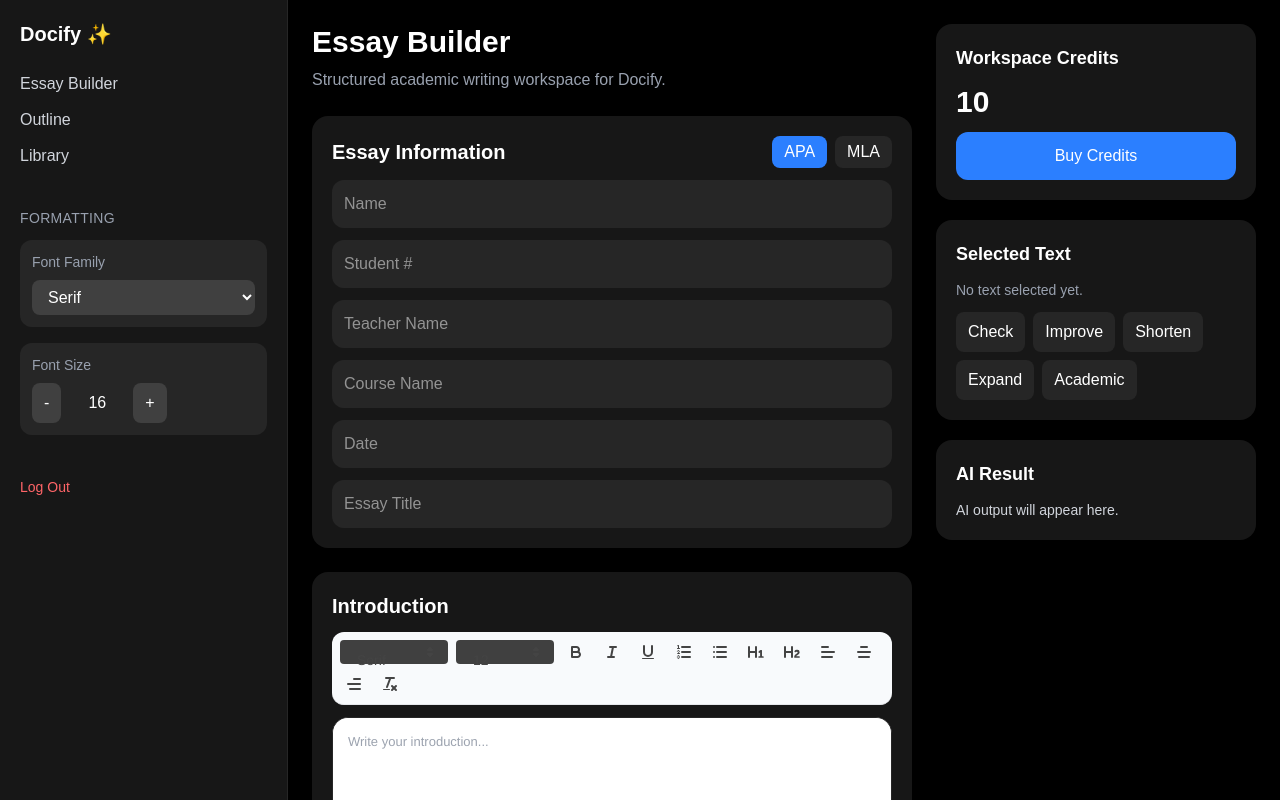
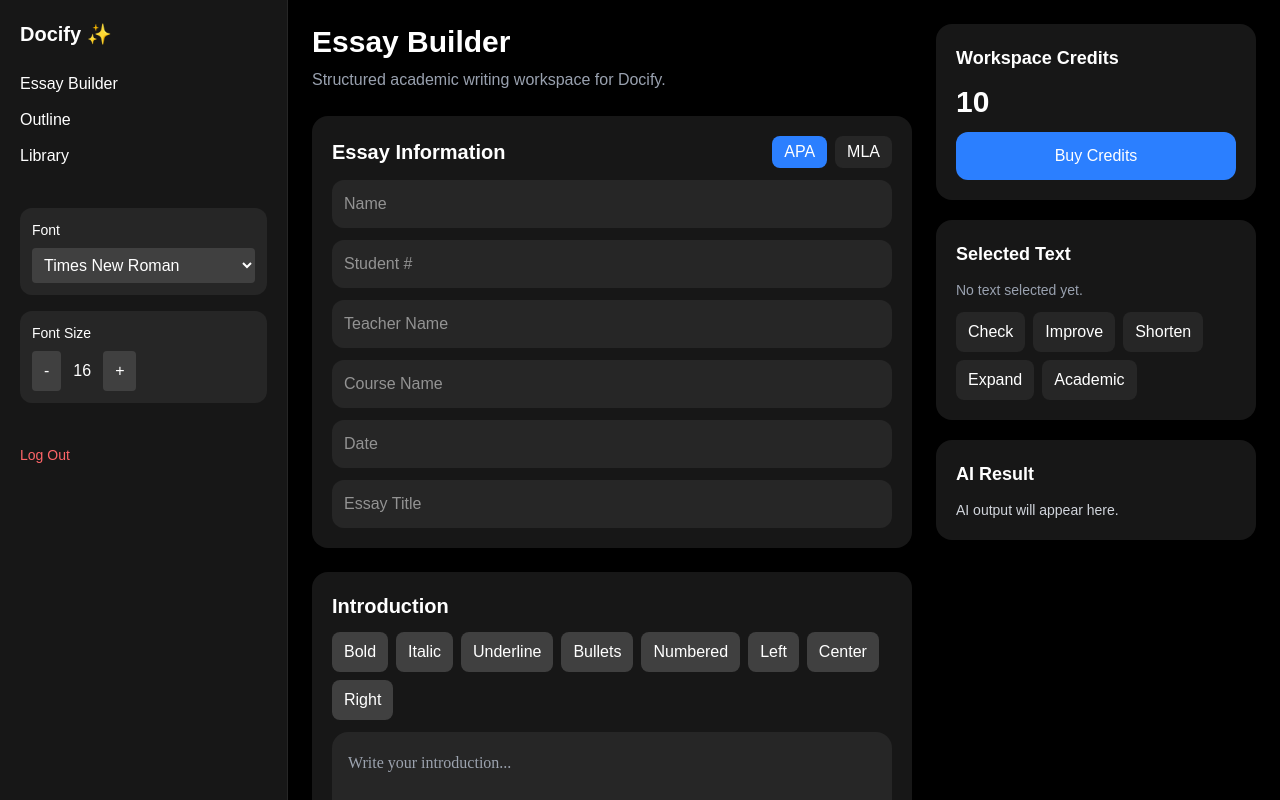
Before and after one commit to officialraman23/docify-web, a Next.js app: page /dashboard/essay in a window 1280 px wide. Shown: the top 800 px of the page. Built offline with nearby package versions, Linux system fonts and the light colour scheme.

Commit message:
sync latest local changes

```diff
--- a/app/dashboard/layout.tsx
+++ b/app/dashboard/layout.tsx
@@ -4,78 +4,52 @@
 import {
   FormattingProvider,
   useFormatting,
-  type EditorFontName,
 } from "@/components/editor/FormattingContext";
 
-function DashboardShell({ children }: { children: React.ReactNode }) {
-  const {
-    fontFamily,
-    setFontFamily,
-    fontSize,
-    increaseFontSize,
-    decreaseFontSize,
-  } = useFormatting();
+function Sidebar() {
+  const { font, setFont, fontSize, increaseFont, decreaseFont } =
+    useFormatting();
 
   return (
-    <div className="min-h-screen bg-black text-white">
-      <div className="flex">
-        <aside className="w-72 h-screen sticky top-0 bg-neutral-900 p-5 border-r border-neutral-800 overflow-y-auto">
-          <div>
+    <aside className="w-72 h-screen sticky top-0 bg-neutral-900 p-5 border-r border-neutral-800">
       <h1 className="text-xl font-bold mb-6">Docify ✨</h1>
 
       <div className="space-y-3">
-              <Link href="/dashboard/essay" className="block text-gray-300 hover:text-white">
+        <Link href="/dashboard/essay" className="block">
           Essay Builder
         </Link>
-              <Link href="/dashboard/outline" className="block text-gray-300 hover:text-white">
+        <Link href="/dashboard/outline" className="block">
           Outline
         </Link>
-              <Link href="/dashboard/library" className="block text-gray-300 hover:text-white">
+        <Link href="/dashboard/library" className="block">
           Library
         </Link>
       </div>
 
-            <div className="mt-10">
-              <h2 className="text-sm uppercase tracking-wide text-gray-400 mb-3">
-                Formatting
-              </h2>
-
-              <div className="space-y-4">
-                <div className="bg-neutral-800 rounded-xl p-3">
-                  <p className="text-sm text-gray-400 mb-2">Font Family</p>
+      <div className="mt-10 space-y-4">
+        <div className="bg-neutral-800 p-3 rounded-xl">
+          <p className="text-sm mb-2">Font</p>
           <select
-                    value={fontFamily}
-                    onChange={(e) =>
-                      setFontFamily(e.target.value as EditorFontName)
-                    }
-                    className="w-full bg-neutral-700 rounded-lg px-3 py-2 outline-none"
+            value={font}
+            onChange={(e) => setFont(e.target.value as any)}
+            className="w-full bg-neutral-700 p-2 rounded"
           >
-                    <option value="serif">Serif</option>
-                    <option value="sans">Sans</option>
-                    <option value="monospace">Monospace</option>
+            <option value="serif">Times New Roman</option>
+            <option value="sans">Arial / Calibri</option>
+            <option value="mono">Monospace</option>
           </select>
         </div>
 
-                <div className="bg-neutral-800 rounded-xl p-3">
-                  <p className="text-sm text-gray-400 mb-2">Font Size</p>
+        <div className="bg-neutral-800 p-3 rounded-xl">
+          <p className="text-sm mb-2">Font Size</p>
           <div className="flex items-center gap-3">
-                    <button
-                      onClick={decreaseFontSize}
-                      className="bg-neutral-700 px-3 py-2 rounded-lg"
-                    >
+            <button onClick={decreaseFont} className="bg-neutral-700 px-3 py-2 rounded">
               -
             </button>
-                    <div className="min-w-[48px] text-center font-medium">
-                      {fontSize}
-                    </div>
-                    <button
-                      onClick={increaseFontSize}
-                      className="bg-neutral-700 px-3 py-2 rounded-lg"
-                    >
+            <span>{fontSize}</span>
+            <button onClick={increaseFont} className="bg-neutral-700 px-3 py-2 rounded">
               +
             </button>
-                  </div>
-                </div>
           </div>
         </div>
       </div>
@@ -84,21 +58,16 @@
         <button className="text-red-400 text-sm">Log Out</button>
       </div>
     </aside>
-
-        <main className="flex-1 p-6 overflow-x-hidden">{children}</main>
-      </div>
-    </div>
   );
 }
 
-export default function DashboardLayout({
-  children,
-}: {
-  children: React.ReactNode;
-}) {
+export default function Layout({ children }: any) {
   return (
     <FormattingProvider>
-      <DashboardShell>{children}</DashboardShell>
+      <div className="flex bg-black text-white min-h-screen">
+        <Sidebar />
+        <main className="flex-1 p-6">{children}</main>
+      </div>
     </FormattingProvider>
   );
 }
--- a/components/editor/FormattingContext.tsx
+++ b/components/editor/FormattingContext.tsx
@@ -2,14 +2,14 @@
 
 import { createContext, useContext, useState } from "react";
 
-export type EditorFontName = "serif" | "sans" | "monospace";
+export type EditorFont = "serif" | "sans" | "mono";
 
 type FormattingContextType = {
-  fontFamily: EditorFontName;
-  setFontFamily: (value: EditorFontName) => void;
+  font: EditorFont;
+  setFont: (value: EditorFont) => void;
   fontSize: number;
-  increaseFontSize: () => void;
-  decreaseFontSize: () => void;
+  increaseFont: () => void;
+  decreaseFont: () => void;
 };
 
 const FormattingContext = createContext<FormattingContextType | null>(null);
@@ -19,25 +19,25 @@
 }: {
   children: React.ReactNode;
 }) {
-  const [fontFamily, setFontFamily] = useState<EditorFontName>("serif");
+  const [font, setFont] = useState<EditorFont>("serif");
   const [fontSize, setFontSize] = useState(16);
 
-  const increaseFontSize = () => {
+  const increaseFont = () => {
     setFontSize((prev) => Math.min(prev + 1, 32));
   };
 
-  const decreaseFontSize = () => {
+  const decreaseFont = () => {
     setFontSize((prev) => Math.max(prev - 1, 10));
   };
 
   return (
     <FormattingContext.Provider
       value={{
-        fontFamily,
-        setFontFamily,
+        font,
+        setFont,
         fontSize,
-        increaseFontSize,
-        decreaseFontSize,
+        increaseFont,
+        decreaseFont,
       }}
     >
       {children}
--- a/components/editor/RichTextEditor.tsx
+++ b/components/editor/RichTextEditor.tsx
@@ -1,6 +1,6 @@
 "use client";
 
-import { useEffect, useId, useRef } from "react";
+import { useEffect, useRef } from "react";
 import { useFormatting } from "@/components/editor/FormattingContext";
 
 type RichTextEditorProps = {
@@ -9,189 +9,157 @@
   placeholder?: string;
 };
 
+function getFontFamily(font: string) {
+  if (font === "serif") return '"Times New Roman", Times, serif';
+  if (font === "sans") return "Arial, Helvetica, sans-serif";
+  if (font === "mono") return "Menlo, Monaco, monospace";
+  return '"Times New Roman", Times, serif';
+}
+
 export default function RichTextEditor({
   content,
   onChange,
   placeholder = "Start writing...",
 }: RichTextEditorProps) {
   const editorRef = useRef<HTMLDivElement | null>(null);
-  const quillRef = useRef<any>(null);
-  const lastHtmlRef = useRef(content);
-  const toolbarId = useId().replace(/:/g, "");
-  const { fontFamily, fontSize } = useFormatting();
+  const { font, fontSize } = useFormatting();
 
   useEffect(() => {
-    let mounted = true;
+    if (!editorRef.current) return;
 
-    async function init() {
-      if (!editorRef.current || quillRef.current) return;
-
-      const QuillModule = await import("quill");
-      const Quill = QuillModule.default;
-
-      const Font = Quill.import("formats/font");
-      Font.whitelist = ["serif", "sans", "monospace"];
-      Quill.register(Font, true);
-
-      const Size = Quill.import("attributors/style/size");
-      Size.whitelist = [
-        "12px",
-        "14px",
-        "16px",
-        "18px",
-        "20px",
-        "24px",
-        "28px",
-        "32px",
-      ];
-      Quill.register(Size, true);
-
-      const quill = new Quill(editorRef.current, {
-        theme: "snow",
-        placeholder,
-        modules: {
-          toolbar: `#${toolbarId}`,
-        },
-        formats: [
-          "font",
-          "size",
-          "bold",
-          "italic",
-          "underline",
-          "header",
-          "list",
-          "bullet",
-          "align",
-          "image",
-        ],
-      });
-
-      quill.root.innerHTML = content || "";
-
-      quill.on("text-change", () => {
-        const html = quill.root.innerHTML;
-        lastHtmlRef.current = html;
-        onChange(html);
-      });
-
-      if (!mounted) return;
-      quillRef.current = quill;
-
-      // apply initial font + size to all content
-      const length = quill.getLength();
-      quill.formatText(0, length, "font", fontFamily);
-      quill.formatText(0, length, "size", `${fontSize}px`);
-    }
-
-    init();
-
-    return () => {
-      mounted = false;
-    };
-  }, [content, onChange, placeholder, toolbarId]);
-
-  useEffect(() => {
-    const quill = quillRef.current;
-    if (!quill) return;
-
-    const currentHtml = quill.root.innerHTML;
-    if (content !== currentHtml && content !== lastHtmlRef.current) {
-      quill.root.innerHTML = content || "";
-      lastHtmlRef.current = content;
+    if (editorRef.current.innerHTML !== content) {
+      editorRef.current.innerHTML = content || "";
     }
   }, [content]);
 
-  useEffect(() => {
-    const quill = quillRef.current;
-    if (!quill) return;
+  const runCommand = (command: string, value?: string) => {
+    editorRef.current?.focus();
 
-    const length = quill.getLength();
-    quill.formatText(0, length, "font", fontFamily);
-  }, [fontFamily]);
+    if (command === "insertUnorderedList") {
+      document.execCommand("insertUnorderedList", false);
 
-  useEffect(() => {
-    const quill = quillRef.current;
-    if (!quill) return;
+      setTimeout(() => {
+        const lists = editorRef.current?.querySelectorAll("ul");
+        lists?.forEach((ul) => {
+          (ul as HTMLElement).style.listStyleType = "disc";
+          (ul as HTMLElement).style.paddingLeft = "20px";
+        });
+      }, 0);
+    } else {
+      document.execCommand(command, false, value);
+    }
 
-    const length = quill.getLength();
-    quill.formatText(0, length, "size", `${fontSize}px`);
-  }, [fontSize]);
+    onChange(editorRef.current?.innerHTML || "");
+  };
+
+  const handleInput = () => {
+    onChange(editorRef.current?.innerHTML || "");
+  };
 
   return (
     <div className="space-y-3">
-      <div
-        id={toolbarId}
-        className="flex flex-wrap gap-2 rounded-xl bg-neutral-900 p-3 border border-neutral-800"
-      >
-        <select className="ql-font bg-neutral-700 text-white rounded px-2 py-2">
-          <option value="serif">Serif</option>
-          <option value="sans">Sans</option>
-          <option value="monospace">Monospace</option>
-        </select>
+      <div className="flex flex-wrap gap-2">
+        <button
+          type="button"
+          onClick={() => runCommand("bold")}
+          className="bg-neutral-700 px-3 py-2 rounded-lg"
+        >
+          Bold
+        </button>
 
-        <select className="ql-size bg-neutral-700 text-white rounded px-2 py-2">
-          <option value="12px">12</option>
-          <option value="14px">14</option>
-          <option value="16px">16</option>
-          <option value="18px">18</option>
-          <option value="20px">20</option>
-          <option value="24px">24</option>
-          <option value="28px">28</option>
-          <option value="32px">32</option>
-        </select>
+        <button
+          type="button"
+          onClick={() => runCommand("italic")}
+          className="bg-neutral-700 px-3 py-2 rounded-lg"
+        >
+          Italic
+        </button>
 
-        <button className="ql-bold" />
-        <button className="ql-italic" />
-        <button className="ql-underline" />
-        <button className="ql-list" value="ordered" />
-        <button className="ql-list" value="bullet" />
-        <button className="ql-header" value="1" />
-        <button className="ql-header" value="2" />
-        <button className="ql-align" value="" />
-        <button className="ql-align" value="center" />
-        <button className="ql-align" value="right" />
-        <button className="ql-clean" />
+        <button
+          type="button"
+          onClick={() => runCommand("underline")}
+          className="bg-neutral-700 px-3 py-2 rounded-lg"
+        >
+          Underline
+        </button>
+
+        <button
+          type="button"
+          onClick={() => runCommand("insertUnorderedList")}
+          className="bg-neutral-700 px-3 py-2 rounded-lg"
+        >
+          Bullets
+        </button>
+
+        <button
+          type="button"
+          onClick={() => runCommand("insertOrderedList")}
+          className="bg-neutral-700 px-3 py-2 rounded-lg"
+        >
+          Numbered
+        </button>
+
+        <button
+          type="button"
+          onClick={() => runCommand("justifyLeft")}
+          className="bg-neutral-700 px-3 py-2 rounded-lg"
+        >
+          Left
+        </button>
+
+        <button
+          type="button"
+          onClick={() => runCommand("justifyCenter")}
+          className="bg-neutral-700 px-3 py-2 rounded-lg"
+        >
+          Center
+        </button>
+
+        <button
+          type="button"
+          onClick={() => runCommand("justifyRight")}
+          className="bg-neutral-700 px-3 py-2 rounded-lg"
+        >
+          Right
+        </button>
       </div>
 
-      <div className="rounded-2xl overflow-hidden border border-neutral-800 bg-white">
-        <style jsx global>{`
-          .ql-toolbar.ql-snow {
-            border: 0 !important;
-            background: #f8fafc !important;
-            border-bottom: 1px solid #e5e7eb !important;
-          }
+      <div
+        ref={editorRef}
+        contentEditable
+        suppressContentEditableWarning
+        onInput={handleInput}
+        data-placeholder={placeholder}
+        className="w-full min-h-[240px] rounded-2xl bg-neutral-800 text-white px-4 py-4 outline-none overflow-auto"
+        style={{
+          fontFamily: getFontFamily(font),
+          fontSize: `${fontSize}px`,
+          lineHeight: 1.9,
+        }}
+      />
 
-          .ql-container.ql-snow {
-            border: 0 !important;
-          }
+      <style jsx>{`
+        div[contenteditable="true"]:empty:before {
+          content: attr(data-placeholder);
+          color: #9ca3af;
+        }
 
-          .ql-editor {
-            min-height: 240px;
-            color: #111827;
-            line-height: 1.9;
-            background: white;
-          }
+        div[contenteditable="true"] ul {
+          list-style-type: disc;
+          padding-left: 20px;
+          margin: 10px 0;
+        }
 
-          .ql-editor.ql-blank::before {
-            color: #9ca3af !important;
-            font-style: normal !important;
-          }
+        div[contenteditable="true"] ol {
+          list-style-type: decimal;
+          padding-left: 20px;
+          margin: 10px 0;
+        }
 
-          .ql-font-serif {
-            font-family: Georgia, "Times New Roman", serif;
-          }
-
-          .ql-font-sans {
-            font-family: Arial, Helvetica, sans-serif;
-          }
-
-          .ql-font-monospace {
-            font-family: Menlo, Monaco, monospace;
-          }
-        `}</style>
-
-        <div ref={editorRef} />
-      </div>
+        div[contenteditable="true"] li {
+          margin: 4px 0;
+        }
+      `}</style>
     </div>
   );
 }
```
Also changed, not shown: app/api/ai/route.ts (added, +41 -0 lines), app/dashboard/essay/page.tsx (+18 -8 lines). Lines whose indentation alone changed are shown as unchanged.
